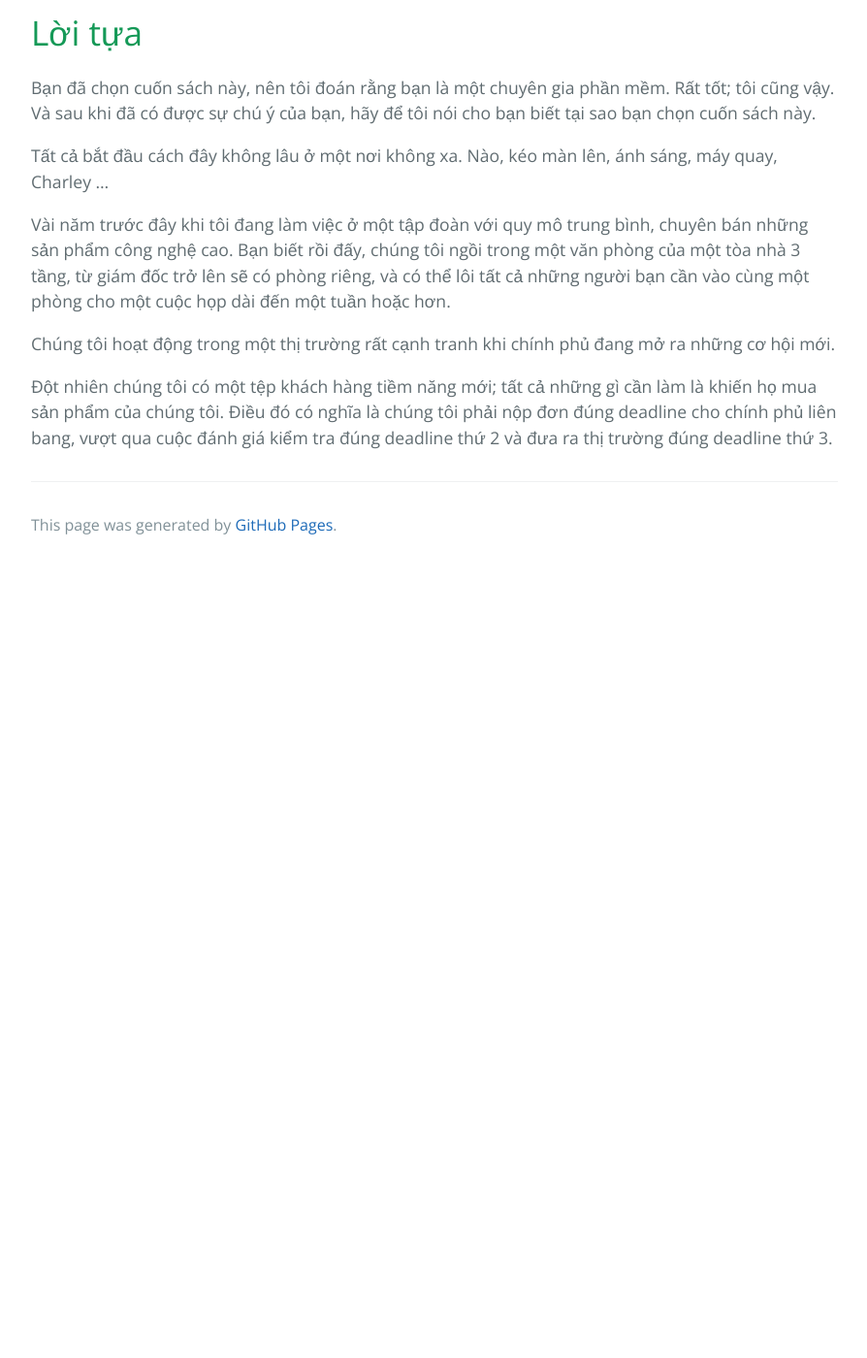
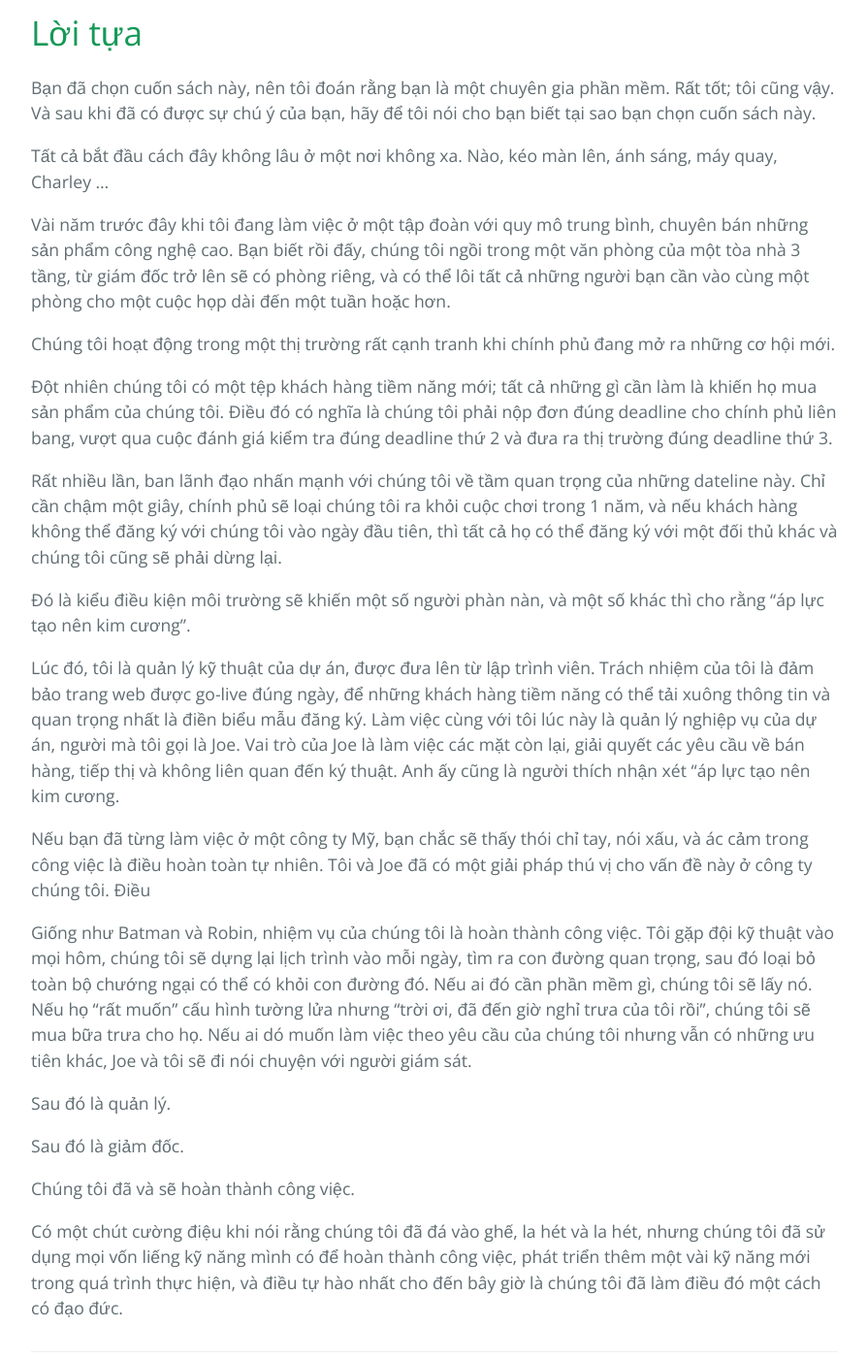
Before and after one commit to HaiBV/haibv.github.io, a Jekyll site: the page built from clean-coder/foreword.md, in a window 1280 px wide and 1400 px high, scrolled down 342 px. Shown: the whole window at 97% size, without its empty margins (192-1086 px from the left). Built offline with Jekyll 4.4.1, drawn with Linux system fonts in a browser that asks for light colours; our own code applies the rules of GitHub Pages for plain Markdown files; before the commit the page ends 927 px from its top, so only the background shows below that.

Commit message:
Update The Clean Coder - Foreword

```diff
--- a/clean-coder/foreword.md
+++ b/clean-coder/foreword.md
@@ -13,3 +13,21 @@ Vài năm trước đây khi tôi đang làm việc ở một tập đoàn với
 Chúng tôi hoạt động trong một thị trường rất cạnh tranh khi chính phủ đang mở ra những cơ hội mới.
 
 Đột nhiên chúng tôi có một tệp khách hàng tiềm năng mới; tất cả những gì cần làm là khiến họ mua sản phẩm của chúng tôi. Điều đó có nghĩa là chúng tôi phải nộp đơn đúng deadline cho chính phủ liên bang, vượt qua cuộc đánh giá kiểm tra đúng deadline thứ 2 và đưa ra thị trường đúng deadline thứ 3.
+
+Rất nhiều lần, ban lãnh đạo nhấn mạnh với chúng tôi về tầm quan trọng của những dateline này. Chỉ cần chậm một giây, chính phủ sẽ loại chúng tôi ra khỏi cuộc chơi trong 1 năm, và nếu khách hàng không thể đăng ký với chúng tôi vào ngày đầu tiên, thì tất cả họ có thể đăng ký với một đối thủ khác và chúng tôi cũng sẽ phải dừng lại.
+
+Đó là kiểu điều kiện môi trường sẽ khiến một số người phàn nàn, và một số khác thì cho rằng "áp lực tạo nên kim cương".
+
+Lúc đó, tôi là quản lý kỹ thuật của dự án, được đưa lên từ lập trình viên. Trách nhiệm của tôi là đảm bảo trang web được go-live đúng ngày, để những khách hàng tiềm năng có thể tải xuông thông tin và quan trọng nhất là điền biểu mẫu đăng ký. Làm việc cùng với tôi lúc này là quản lý nghiệp vụ của dự án, người mà tôi gọi là Joe. Vai trò của Joe là làm việc các mặt còn lại, giải quyết các yêu cầu về bán hàng, tiếp thị và không liên quan đến ký thuật. Anh ấy cũng là người thích nhận xét "áp lực tạo nên kim cương.
+
+Nếu bạn đã từng làm việc ở một công ty Mỹ, bạn chắc sẽ thấy thói chỉ tay, nói xấu, và ác cảm trong công việc là điều hoàn toàn tự nhiên. Tôi và Joe đã có một giải pháp thú vị cho vấn đề này ở công ty chúng tôi. Điều
+
+Giống như Batman và Robin, nhiệm vụ của chúng tôi là hoàn thành công việc. Tôi gặp đội kỹ thuật vào mọi hôm, chúng tôi sẽ dựng lại lịch trình vào mỗi ngày, tìm ra con đường quan trọng, sau đó loại bỏ toàn bộ chướng ngại có thể có khỏi con đường đó. Nếu ai đó cần phần mềm gì, chúng tôi sẽ lấy nó. Nếu họ "rất muốn" cấu hình tường lửa nhưng "trời ơi, đã đến giờ nghỉ trưa của tôi rồi", chúng tôi sẽ mua bữa trưa cho họ. Nếu ai dó muốn làm việc theo yêu cầu của chúng tôi nhưng vẫn có những ưu tiên khác, Joe và tôi sẽ đi nói chuyện với người giám sát.
+
+Sau đó là quản lý.
+
+Sau đó là giảm đốc.
+
+Chúng tôi đã và sẽ hoàn thành công việc.
+
+Có một chút cường điệu khi nói rằng chúng tôi đã đá vào ghế, la hét và la hét, nhưng chúng tôi đã sử dụng mọi vốn liếng kỹ năng mình có để hoàn thành công việc, phát triển thêm một vài kỹ năng mới trong quá trình thực hiện, và điều tự hào nhất cho đến bây giờ là chúng tôi đã làm điều đó một cách có đạo đức.
```
Also changed, not shown: another-page.md (+2 -0 lines).
